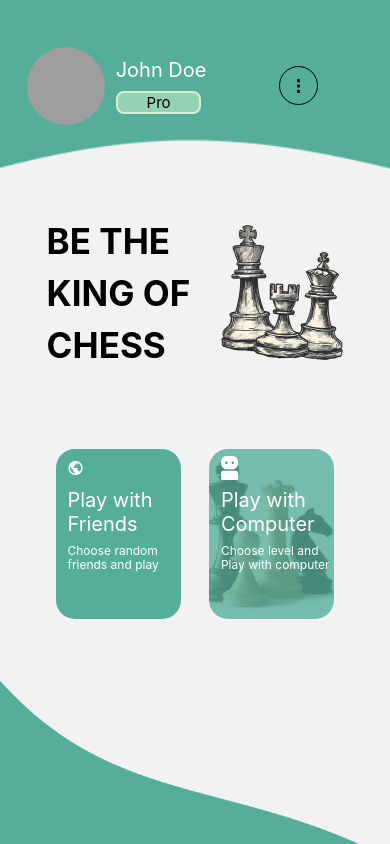
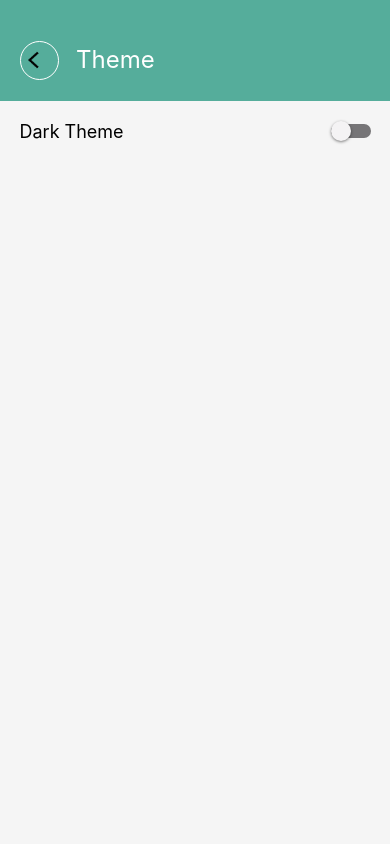
Before and after one commit to mnnlr/Chess_Vision_App_Client, a React Native app: screen /Theame in a window 390 px wide. Built offline with nearby package versions, Linux system fonts and the light colour scheme; grey boxes are pictures that could not be loaded.

Commit message:
Added Dark and Light theame

```diff
--- a/App.js
+++ b/App.js
@@ -7,21 +7,36 @@ import Register from './screens/Register';
 import SettingsScreen from './screens/SettingsScreen';
 import Inital from './screens/Inital';
 import Login from './screens/Login';
+import Theame from './componenet/Theame';
+import { Provider, useSelector } from 'react-redux';
+import { store } from './redux/Store';
 
 const Stack = createStackNavigator();
 
+function AppNavigator() {
+  const isDarkTheme = useSelector((state) => state.theme.isDarkTheme);
+
+  return (
+    <>
+      <NavigationContainer>
+        <Stack.Navigator initialRouteName="Register">
+          <Stack.Screen name="Home" options={{ headerShown: false }} component={Home} />
+          <Stack.Screen name="Login" options={{ headerShown: false }} component={Login} />
+          <Stack.Screen name="Register" options={{ headerShown: false }} component={Register} />
+          <Stack.Screen name="Initial" options={{ headerShown: false }} component={Inital} />
+          <Stack.Screen name='Setting' component={SettingsScreen} options={{ headerShown: false }} />
+          <Stack.Screen name='Theame' component={Theame} options={{ headerShown: false }} />
+        </Stack.Navigator>
+        <StatusBar style={isDarkTheme ? 'light' : 'dark'} />
+      </NavigationContainer>
+    </>
+  );
+}
+
 export default function App() {
   return (
-    <NavigationContainer>
-      <Stack.Navigator initialRouteName="Home">
-        <Stack.Screen name="Home" options={{ headerShown: false }} component={Home} />
-        <Stack.Screen name="Login"  options={{ headerShown: false }} component={Login} />
-        <Stack.Screen name="Register"  options={{ headerShown: false }} component={Register} />
-        <Stack.Screen name="Initial"  options={{ headerShown: false }} component={Inital} />
-        <Stack.Screen name='Setting' component={SettingsScreen} options={{headerShown:false}}/>
-
-      </Stack.Navigator>
-      <StatusBar style="auto" />
-    </NavigationContainer>
+    <Provider store={store}>
+      <AppNavigator />
+    </Provider>
   );
 }
--- /dev/null
+++ b/componenet/Theame.js
@@ -0,0 +1,111 @@
+import React from "react";
+import { Dimensions, StyleSheet, Text, View, Image, Pressable, Switch } from "react-native";
+import { useNavigation } from '@react-navigation/native';
+import { useSelector, useDispatch } from 'react-redux';
+import { toggleTheme } from '../redux/themeSlice';
+
+const { width, height } = Dimensions.get('window');
+
+const Theame = () => {
+    const isDarkTheme = useSelector((state) => state.theme.isDarkTheme);
+    const dispatch = useDispatch();
+    const navigation = useNavigation();
+
+    // Dispatch the toggleTheme action
+    const handleToggleTheme = () => {
+        dispatch(toggleTheme());
+    };
+
+    // Dynamic styles based on theme
+    const themeStyles = {
+        container: {
+            flex: 1,
+            backgroundColor: isDarkTheme ? '#333' : '#F5F5F5',
+        },
+        firstContainer: {
+            width: '100%',
+            height: height * 0.12,
+            backgroundColor: isDarkTheme ? '#1F1F1F' : '#55AD9B',
+            justifyContent: 'center',
+        },
+        arrowContainer: {
+            flexDirection: 'row',
+            alignItems: 'center',
+            paddingHorizontal: '5%',
+            marginTop: '5%',
+        },
+        circle: {
+            width: width * 0.1,
+            height: width * 0.1,
+            borderRadius: (width * 0.1) / 2,
+            marginRight: '5%',
+            justifyContent: 'center',
+            alignItems: 'center',
+            borderWidth: 1,
+            borderColor: '#fff',
+        },
+        arrowIcon: {
+            width: '60%',
+            height: '60%',
+            resizeMode: 'contain',
+            tintColor: isDarkTheme ? '#fff' : '#000',
+        },
+        settingsText: {
+            fontSize: 24,
+            fontWeight: '400',
+            lineHeight: 32,
+            color: '#fff',
+        },
+        menuItemContainer: {
+            paddingVertical: '3%',
+        },
+        menuItemText: {
+            fontSize: 18,
+            fontWeight: '400',
+            lineHeight: 28,
+            color: isDarkTheme ? '#fff' : '#000',
+        },
+        horizontalLine: {
+            borderWidth: 1,
+            borderColor: isDarkTheme ? '#555' : '#CACACA',
+            width: '100%',
+        },
+        toggleContainer: {
+            paddingHorizontal: '5%',
+            paddingTop: '5%',
+            flexDirection: 'row',
+            justifyContent: 'space-between',
+            alignItems: 'center',
+        },
+        toggleText: {
+            fontSize: 18,
+            fontWeight: '400',
+            color: isDarkTheme ? '#fff' : '#000',
+        },
+    };
+
+    return (
+        <View style={themeStyles.container}>
+            <View style={themeStyles.firstContainer}>
+                <View style={themeStyles.arrowContainer}>
+                    <Pressable style={themeStyles.circle} onPress={() => navigation.goBack()}>
+                        <Image source={require('../assets/Arrowback.png')} style={themeStyles.arrowIcon} />
+                    </Pressable>
+                    <Text style={themeStyles.settingsText}>Theme</Text>
+                </View>
+            </View>
+
+            <View style={themeStyles.toggleContainer}>
+                <Text style={themeStyles.toggleText}>Dark Theme</Text>
+                <Switch
+                    value={isDarkTheme}
+                    onValueChange={handleToggleTheme}
+                    trackColor={{ false: '#767577', true: '#81b0ff' }}
+                    thumbColor={isDarkTheme ? '#f4f3f4' : '#f4f3f4'}
+                />
+            </View>
+        </View>
+    );
+};
+
+export default Theame;
--- /dev/null
+++ b/redux/themeSlice.js
@@ -0,0 +1,19 @@
+import { createSlice } from '@reduxjs/toolkit';
+
+const initialState = {
+    isDarkTheme: false,
+};
+
+const themeSlice = createSlice({
+    name: 'theme',
+    initialState,
+    reducers: {
+        toggleTheme: (state) => {
+            state.isDarkTheme = !state.isDarkTheme;
+        },
+
+    },
+});
+
+export const { toggleTheme } = themeSlice.actions;
+export default themeSlice.reducer;
--- a/screens/Home.js
+++ b/screens/Home.js
@@ -1,12 +1,14 @@
-import { StyleSheet, Text, View, Image, Dimensions, Pressable, ImageBackground, Modal } from 'react-native'
-import React, { useState } from 'react'
+import React, { useState } from 'react';
+import { StyleSheet, Text, View, Image, Dimensions, Pressable, ImageBackground, Modal } from 'react-native';
 import { useNavigation } from '@react-navigation/native';
-
+import { useSelector } from 'react-redux';
 
 const { width, height } = Dimensions.get('window');
+
 const Home = () => {
   const [modalVisible, setModalVisible] = useState(false);
   const navigation = useNavigation();
+  const isDarkTheme = useSelector((state) => state.theme.isDarkTheme);
 
   const handleModal = () => {
     setModalVisible(!modalVisible);
@@ -15,19 +17,20 @@ const Home = () => {
   const handleSettingScreen = () => {
     navigation.navigate('Setting');
   }
+
   return (
-    <View style={styles.container}>
+    <View style={[styles.container, { backgroundColor: isDarkTheme ? '#000' : '#fff' }]}>
       <Image source={require('../assets/CurveImage.png')} style={styles.topbarImage} />
       <View style={styles.profileContainer}>
         <Image source={require('../assets/ProfilePic.jpeg')} style={styles.profilePic} />
         <View style={styles.infoContainer}>
-          <Text style={styles.name}>John Doe</Text>
-          <Pressable style={styles.proButton}>
-            <Text style={styles.proText}>Pro</Text>
+          <Text style={[styles.name, { color: isDarkTheme ? '#fff' : '#000' }]}>John Doe</Text>
+          <Pressable style={[styles.proButton, { backgroundColor: isDarkTheme ? '#333' : '#95D2B3', borderColor: isDarkTheme ? '#222' : '#D8EFD3' }]}>
+            <Text style={[styles.proText, { color: isDarkTheme ? '#fff' : '#000' }]}>Pro</Text>
           </Pressable>
         </View>
-        <Pressable style={styles.menuCircle} onPress={handleModal}>
-          <Image source={require('../assets/Menu Vertical.png')} style={styles.menuIcon} />
+        <Pressable style={[styles.menuCircle, { borderColor: isDarkTheme ? '#fff' : '#000' }]} onPress={handleModal}>
+          <Image source={require('../assets/Menu Vertical.png')} style={[styles.menuIcon, { tintColor: isDarkTheme ? '#fff' : '#000' }]} />
         </Pressable>
       </View>
       {/* MenuItem Modal */}
@@ -37,40 +40,34 @@ const Home = () => {
         onRequestClose={handleModal}
         animationType='fade'>
         <Pressable style={styles.modalOverlay} onPress={handleModal}>
-          <View style={[styles.modalContainer, styles.positionedModal]}>
+          <View style={[styles.modalContainer, styles.positionedModal, { backgroundColor: isDarkTheme ? '#333' : '#fff' }]}>
             <Pressable style={styles.menuItem} onPress={handleSettingScreen}>
-              <Text style={styles.menuText}>Settings</Text>
+              <Text style={[styles.menuText, { color: isDarkTheme ? '#fff' : '#000' }]}>Settings</Text>
             </Pressable>
             <Pressable style={styles.menuItem}>
-              <Text style={styles.menuText}>Profile</Text>
+              <Text style={[styles.menuText, { color: isDarkTheme ? '#fff' : '#000' }]}>Profile</Text>
             </Pressable>
-            <Pressable style={styles.menuItem}>
-              <Text style={styles.menuText}>LogOut</Text>
+            <Pressable onPress={() => navigation.navigate('Login')} style={styles.menuItem}>
+              <Text style={[styles.menuText, { color: isDarkTheme ? '#fff' : '#000' }]}>LogOut</Text>
             </Pressable>
           </View>
         </Pressable>
-
       </Modal>
       <View style={styles.kingContainer}>
-        <Text style={styles.kingText}>BE THE{"\n"}KING OF{"\n"}CHESS</Text>
+        <Text style={[styles.kingText, { color: isDarkTheme ? '#fff' : '#000' }]}>BE THE{"\n"}KING OF{"\n"}CHESS</Text>
         <Image source={require('../assets/ChessIcon.png')} style={styles.chessIcon} />
       </View>
       <View style={styles.textContainer}>
-        <View style={styles.box}>
+        <View style={[styles.box, { backgroundColor: isDarkTheme ? '#444' : '#55AD9B' }]}>
           <Image source={require('../assets/EarthPlanet.png')} style={styles.earthPlanetImage} />
-          <Text style={styles.friendText}>Play with{'\n'}Friends</Text>
-          <Text style={styles.randomText}>Choose random{'\n'}friends and play</Text>
+          <Text style={[styles.friendText, { color: isDarkTheme ? '#fff' : '#000' }]}>Play with{'\n'}Friends</Text>
+          <Text style={[styles.randomText, { color: isDarkTheme ? '#fff' : '#000' }]}>Choose random{'\n'}friends and play</Text>
         </View>
-        <ImageBackground
-          source={require('../assets/ChessPic1.jpeg')}
-          style={styles.box}
-          imageStyle={{ opacity: 0.2 }}
-        >
+        <View style={[styles.box, { backgroundColor: isDarkTheme ? '#444' : '#55AD9B' }]}>
           <Image source={require('../assets/Vector.png')} style={styles.earthPlanetImage} />
-          <Text style={styles.friendText}>Play with{'\n'}Computer</Text>
-          <Text style={styles.randomText}>Choose level and{'\n'}Play with computer</Text>
-        </ImageBackground>
-
+          <Text style={[styles.friendText, { color: isDarkTheme ? '#fff' : '#000' }]}>Play with{'\n'}Friends</Text>
+          <Text style={[styles.randomText, { color: isDarkTheme ? '#fff' : '#000' }]}>Choose random{'\n'}friends and play</Text>
+        </View>
       </View>
       <View style={styles.curveImageContainer}>
         <Image source={require('../assets/CurveImage1.png')} style={styles.curveImage1} />
@@ -83,7 +80,7 @@ export default Home;
 
 const styles = StyleSheet.create({
   container: {
-    flex: 1
+    flex: 1,
   },
   topbarImage: {
     width: '100%',
@@ -91,11 +88,10 @@ const styles = StyleSheet.create({
   },
   profileContainer: {
     position: 'absolute',
-    top: width * 0.120,
+    top: width * 0.12,
     left: '7%',
     flexDirection: 'row',
     alignItems: 'center',
-
   },
   profilePic: {
     width: width * 0.20,
@@ -110,22 +106,18 @@ const styles = StyleSheet.create({
     fontSize: 20,
     fontWeight: '400',
     lineHeight: width * 0.065,
-    color: '#fff',
   },
   proButton: {
     marginTop: width * 0.02,
-    backgroundColor: '#95D2B3',
     width: width * 0.22,
     height: width * 0.06,
     borderRadius: 8,
     justifyContent: 'center',
     alignItems: 'center',
     borderWidth: 2,
-    borderColor: '#D8EFD3',
   },
   proText: {
     fontSize: 15,
-    color: '#000',
     fontWeight: '400',
     textAlign: 'center',
   },
@@ -137,79 +129,67 @@ const styles = StyleSheet.create({
     justifyContent: 'center',
     alignItems: 'center',
     borderWidth: 1,
-    borderColor: '#000',
   },
   menuIcon: {
     width: width * 0.045,
     height: width * 0.045,
-    tintColor: '#000',
   },
   kingContainer: {
     flexDirection: 'row',
     alignItems: 'center',
     marginTop: width * 0.10,
     paddingHorizontal: '7%',
-    justifyContent: 'space-evenly'
+    justifyContent: 'space-evenly',
   },
   kingText: {
     fontSize: 35,
     fontWeight: '700',
     lineHeight: 52,
-    color: '#000',
-    marginRight: width * 0.03,
   },
   chessIcon: {
-    width: 122,
-    height: 145,
-    resizeMode: 'contain'
+    width: width * 0.3,
+    height: width * 0.4,
+    resizeMode: 'contain',
   },
   textContainer: {
     flexDirection: 'row',
     justifyContent: 'space-evenly',
     marginTop: width * 0.20,
-    paddingHorizontal: '7%'
+    paddingHorizontal: '7%',
   },
   box: {
-    width: 125,
-    height: 170,
-    backgroundColor: '#55AD9B',
-    borderRadius: 19
+    width: width * 0.3,
+    height: height * 0.2,
+    borderRadius: 19,
+    padding: width * 0.03,
   },
   earthPlanetImage: {
-    width: 17,
-    height: 24,
+    width: width * 0.05,
+    height: height * 0.03,
     resizeMode: 'contain',
-    marginLeft: width * 0.03,
-    marginTop: width * 0.02
   },
   friendText: {
-    color: '#fff',
-    fontSize: 20,
+    fontSize: width * 0.05,
     fontWeight: '400',
-    marginLeft: width * 0.03,
-    marginTop: width * 0.02
+    marginTop: width * 0.02,
   },
   randomText: {
-    color: '#fff',
-    fontSize: 12,
+    fontSize: width * 0.03,
     fontWeight: '400',
-    lineHeight: 14,
-    marginLeft: width * 0.03,
-    marginTop: width * 0.02
+    marginTop: width * 0.02,
   },
   curveImageContainer: {
     position: 'absolute',
     bottom: 0,
     left: 0,
-    width: '93%',
+    width: '100%',
     height: height * 0.2,
     justifyContent: 'flex-end',
     alignItems: 'center',
-    backgroundColor: 'transparent',
   },
   curveImage1: {
     width: '100%',
-    height: '97%',
+    height: '100%',
     resizeMode: 'cover',
   },
   modalOverlay: {
@@ -221,21 +201,22 @@ const styles = StyleSheet.create({
     top: width * 0.20,
     right: '3%',
   },
+
     modalContainer: {
       width: width * 0.4,
-    backgroundColor: '#fff',
       borderRadius: 10,
-    paddingVertical: 10,
-    alignItems: 'center',
+      paddingVertical: width * 0.03,
+      paddingHorizontal: width * 0.02,
+      elevation: 5,
     },
     menuItem: {
-    paddingVertical: 10,
-    paddingHorizontal: 20,
-    width: '100%',
-    // alignItems: 'center',
+      paddingVertical: width * 0.02,
+      paddingHorizontal: width * 0.03,
+      borderBottomWidth: 1,
+      borderBottomColor: '#ddd',
     },
     menuText: {
-    fontSize: 18,
-    color: '#000',
+      fontSize: width * 0.04,
+      fontWeight: '500',
     },
   });
--- a/screens/Login.js
+++ b/screens/Login.js
@@ -1,7 +1,9 @@
 import { StyleSheet, Text, View, TouchableOpacity } from 'react-native';
 import React from 'react';
 import WaveInput from '../componenet/WaveInput';
+import { useNavigation } from '@react-navigation/native';
 const Login = () => {
+  const navigation = useNavigation();
     return (
         <View style={styles.container}>
           <View style={styles.gradientContainer}>
@@ -16,7 +18,7 @@ const Login = () => {
               <WaveInput label="Email" />
               <WaveInput label="Password" />
             </View>
-            <TouchableOpacity style={styles.button}>
+            <TouchableOpacity onPress={() => navigation.navigate('Home')} style={styles.button}>
               <Text style={styles.buttonText}>Sign in</Text>
             </TouchableOpacity>
           </View>
--- a/screens/Register.js
+++ b/screens/Register.js
@@ -1,8 +1,9 @@
 import { StyleSheet, Text, View, TouchableOpacity } from 'react-native';
 import React from 'react';
 import WaveInput from '../componenet/WaveInput';
-
+import { useNavigation } from '@react-navigation/native';
 const Register = () => {
+  const navigation = useNavigation();
   return (
     <View style={styles.container}>
       <View style={styles.gradientContainer}>
@@ -17,7 +18,7 @@ const Register = () => {
           <WaveInput label="Email" />
           <WaveInput label="Password" />
         </View>
-        <TouchableOpacity style={styles.button}>
+        <TouchableOpacity onPress={() => navigation.navigate('Home')} style={styles.button}>
           <Text style={styles.buttonText}>Sign up</Text>
         </TouchableOpacity>
       </View>
--- a/screens/SettingsScreen.js
+++ b/screens/SettingsScreen.js
@@ -1,32 +1,37 @@
 import React from "react";
 import { Dimensions, StyleSheet, Text, View, Image, Pressable } from "react-native";
+import { useNavigation } from '@react-navigation/native';
+import { useSelector } from 'react-redux';
 
 const { width, height } = Dimensions.get('window');
 
 const SettingsScreen = () => {
+    const navigation = useNavigation();
+    const isDarkTheme = useSelector((state) => state.theme.isDarkTheme);
+
     return (
-        <View style={styles.container}>
-            <View style={styles.firstContainer}>
+        <View style={[styles.container, { backgroundColor: isDarkTheme ? '#000' : '#F5F5F5' }]}>
+            <View style={[styles.firstContainer, { backgroundColor: isDarkTheme ? '#333' : '#55AD9B' }]}>
                 <View style={styles.arrowContainer}>
-                    <View style={styles.circle}>
+                    <Pressable onPress={() => navigation.goBack()} style={[styles.circle, { borderColor: isDarkTheme ? '#333' : '#fff' }]}>
                         <Image source={require('../assets/Arrowback.png')} style={styles.arrowIcon} />
-                    </View>
-                    <Text style={styles.settingsText}>Settings</Text>
+                    </Pressable>
+                    <Text style={[styles.settingsText, { color: isDarkTheme ? '#fff' : '#000' }]}>Settings</Text>
                 </View>
             </View>
             <View style={styles.secondContainer}>
+                <Pressable onPress={() => navigation.navigate('Theame')} style={styles.menuItemContainer}>
+                    <Text style={[styles.menuItemText, { color: isDarkTheme ? '#fff' : '#000' }]}>Theme</Text>
+                </Pressable>
+                <View style={[styles.horizontalLine, { borderColor: isDarkTheme ? '#555' : '#CACACA' }]} />
                 <Pressable style={styles.menuItemContainer}>
-                    <Text style={styles.menuItemText}>Theme</Text>
+                    <Text style={[styles.menuItemText, { color: isDarkTheme ? '#fff' : '#000' }]}>Privacy Policy</Text>
                 </Pressable>
-                <View style={styles.horizontalLine} />
+                <View style={[styles.horizontalLine, { borderColor: isDarkTheme ? '#555' : '#CACACA' }]} />
                 <Pressable style={styles.menuItemContainer}>
-                    <Text style={styles.menuItemText}>Privacy Policy</Text>
+                    <Text style={[styles.menuItemText, { color: isDarkTheme ? '#fff' : '#000' }]}>Contact us</Text>
                 </Pressable>
-                <View style={styles.horizontalLine} />
-                <Pressable style={styles.menuItemContainer}>
-                    <Text style={styles.menuItemText}>Contact us</Text>
-                </Pressable>
-                <View style={styles.horizontalLine} />
+                <View style={[styles.horizontalLine, { borderColor: isDarkTheme ? '#555' : '#CACACA' }]} />
             </View>
         </View>
     );
@@ -37,12 +42,10 @@ export default SettingsScreen;
 const styles = StyleSheet.create({
     container: {
         flex: 1,
-        backgroundColor: '#F5F5F5',
     },
     firstContainer: {
         width: '100%',
         height: height * 0.12,
-        backgroundColor: '#55AD9B',
         justifyContent: 'center',
     },
     secondContainer: {
@@ -64,7 +67,6 @@ const styles = StyleSheet.create({
         justifyContent: 'center',
         alignItems: 'center',
         borderWidth: 1,
-        borderColor: '#fff',
     },
     arrowIcon: {
         width: '60%',
@@ -75,7 +77,6 @@ const styles = StyleSheet.create({
         fontSize: 24,
         fontWeight: '400',
         lineHeight: 32,
-        color: '#fff',
     },
     menuItemContainer: {
         paddingVertical: '3%',
@@ -87,7 +88,6 @@ const styles = StyleSheet.create({
     },
     horizontalLine: {
         borderWidth: 1,
-        borderColor: '#CACACA',
         width: '100%',
     },
 });
```
Also changed, not shown: redux/Store.js (+8 -0 lines). Lines whose indentation alone changed are shown as unchanged.
